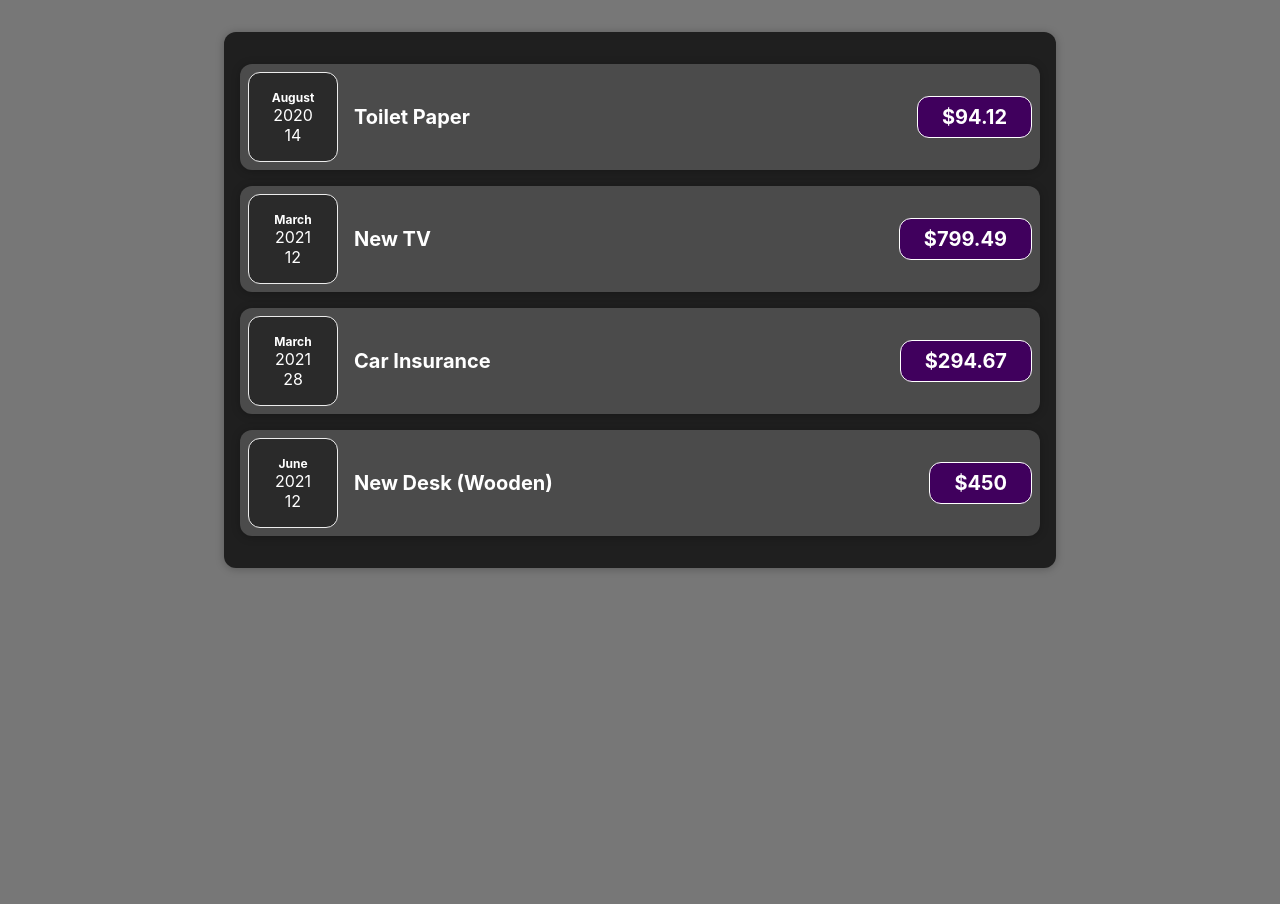
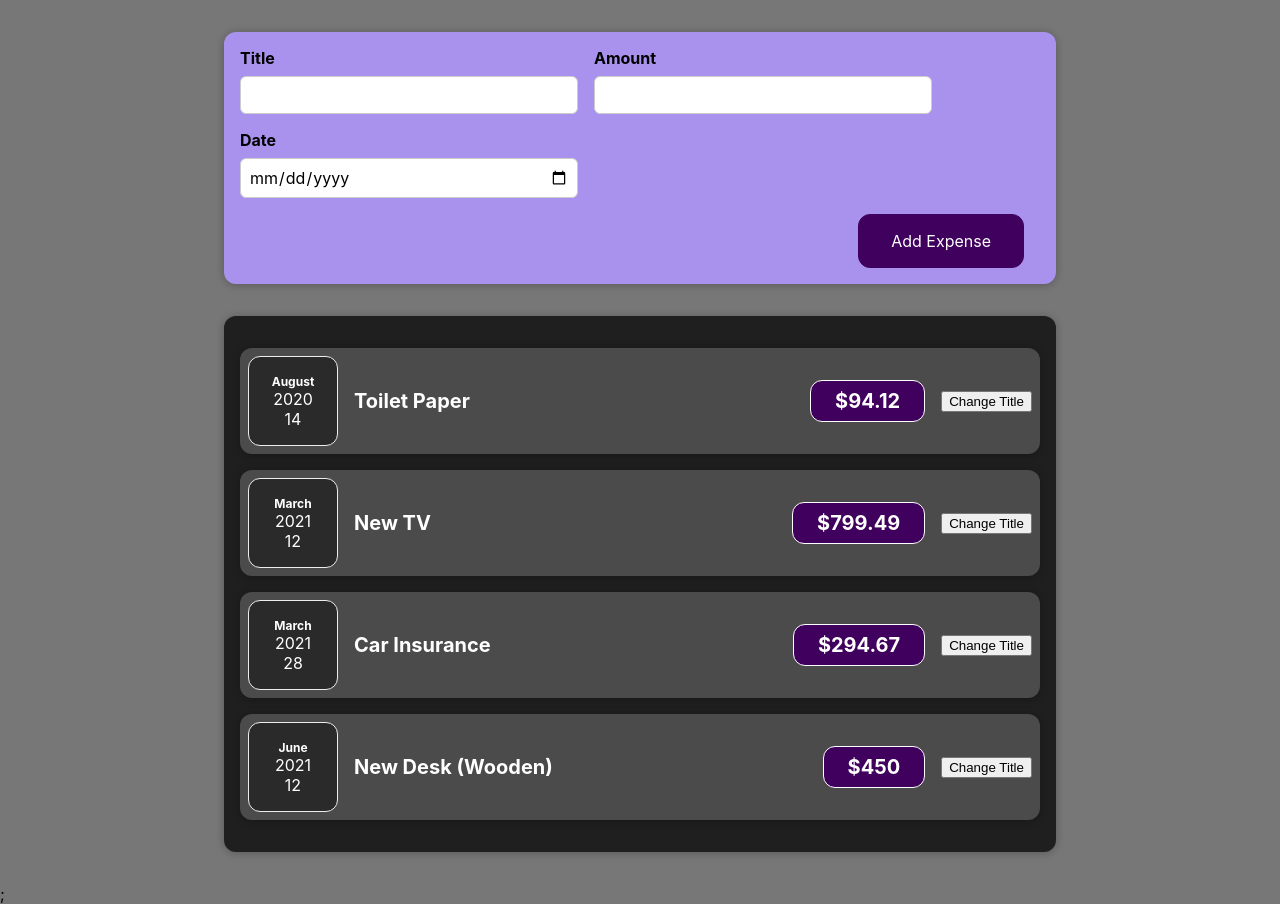
Before and after one commit to AndroidMinsky/test-react, a React (Create React App) app: page / in a window 1280 px wide. Before the commit the page ends 800 px from the top, so only its background shows below. Built offline with nearby package versions, Linux system fonts and the light colour scheme.

Commit message:
Expense form added

```diff
--- a/src/App.js
+++ b/src/App.js
@@ -1,5 +1,6 @@
 import ExpenseItem from "./components/ExpenseItem";
 import Expenses from "./components/Expenses";
+import NewExpense from "./components/NewExpense";
 
 function App() {
   const expenses = [
@@ -23,7 +24,12 @@
       date: new Date(2021, 5, 12),
     },
   ];
-  return <Expenses data={expenses} />;
+  return (
+    <>
+      <NewExpense />
+      <Expenses data={expenses} />;
+    </>
+  );
 }
 
 export default App;
--- /dev/null
+++ b/src/components/ExpenseForm.css
@@ -0,0 +1,26 @@
+.new-expense__controls {
+  display: flex;
+  flex-wrap: wrap;
+  gap: 1rem;
+  margin-bottom: 1rem;
+  text-align: left;
+}
+
+.new-expense__control label {
+  font-weight: bold;
+  margin-bottom: 0.5rem;
+  display: block;
+}
+
+.new-expense__control input {
+  font: inherit;
+  padding: 0.5rem;
+  border-radius: 6px;
+  border: 1px solid #ccc;
+  width: 20rem;
+  max-width: 100%;
+}
+
+.new-expense__actions {
+  text-align: right;
+}
--- /dev/null
+++ b/src/components/ExpenseForm.js
@@ -0,0 +1,26 @@
+import React from "react";
+import "./ExpenseForm.css";
+
+export default function ExpenseForm() {
+  return (
+    <form>
+      <div className="new-expense__controls">
+        <div className="new-expense__control">
+          <label>Title</label>
+          <input type="text" />
+        </div>
+        <div className="new-expense__control">
+          <label>Amount</label>
+          <input type="number" min="0.01" step="0.01" />
+        </div>
+        <div className="new-expense__control">
+          <label>Date</label>
+          <input type="date" min="2019-01-01" max="2022-12-31" />
+        </div>
+      </div>
+      <div className="new-expense__actions">
+        <button type="submit">Add Expense</button>
+      </div>
+    </form>
+  );
+}
--- a/src/components/ExpenseItem.js
+++ b/src/components/ExpenseItem.js
@@ -2,14 +2,20 @@
 import "./ExpenseDate";
 import ExpenseDate from "./ExpenseDate";
 import Card from "./Card";
+import { useState } from "react";
 
 function ExpenseItem({ date, title, amount }) {
+  const [name, setName] = useState(title);
+  const clickHandler = (e) => {
+    setName("changed");
+  };
   return (
     <Card className="expense-item">
       <ExpenseDate date={date} />
       <div className="expense-item__description">
-        <h2>{title}</h2>
+        <h2>{name}</h2>
         <div className="expense-item__price">${amount}</div>
+        <button onClick={clickHandler}>Change Title</button>
       </div>
     </Card>
   );
--- /dev/null
+++ b/src/components/NewExpense.css
@@ -0,0 +1,38 @@
+.new-expense {
+  background-color: #a892ee;
+  padding: 1rem;
+  margin: 2rem auto;
+  width: 50rem;
+  max-width: 95%;
+  border-radius: 12px;
+  text-align: center;
+  box-shadow: 0 1px 8px rgba(0, 0, 0, 0.25);
+}
+
+.new-expense button {
+  font: inherit;
+  cursor: pointer;
+  padding: 1rem 2rem;
+  border: 1px solid #40005d;
+  background-color: #40005d;
+  color: white;
+  border-radius: 12px;
+  margin-right: 1rem;
+}
+
+.new-expense button:hover,
+.new-expense button:active {
+  background-color: #510674;
+  border-color: #510674;
+}
+
+.new-expense button.alternative {
+  color: #220131;
+  border-color: transparent;
+  background-color: transparent;
+}
+
+.new-expense button.alternative:hover,
+.new-expense button.alternative:active {
+  background-color: #ddb3f8;
+}
--- /dev/null
+++ b/src/components/NewExpense.js
@@ -0,0 +1,11 @@
+import React from "react";
+import ExpenseForm from "./ExpenseForm";
+import "./NewExpense.css";
+
+export default function NewExpense() {
+  return (
+    <div className="new-expense">
+      <ExpenseForm />
+    </div>
+  );
+}
```
